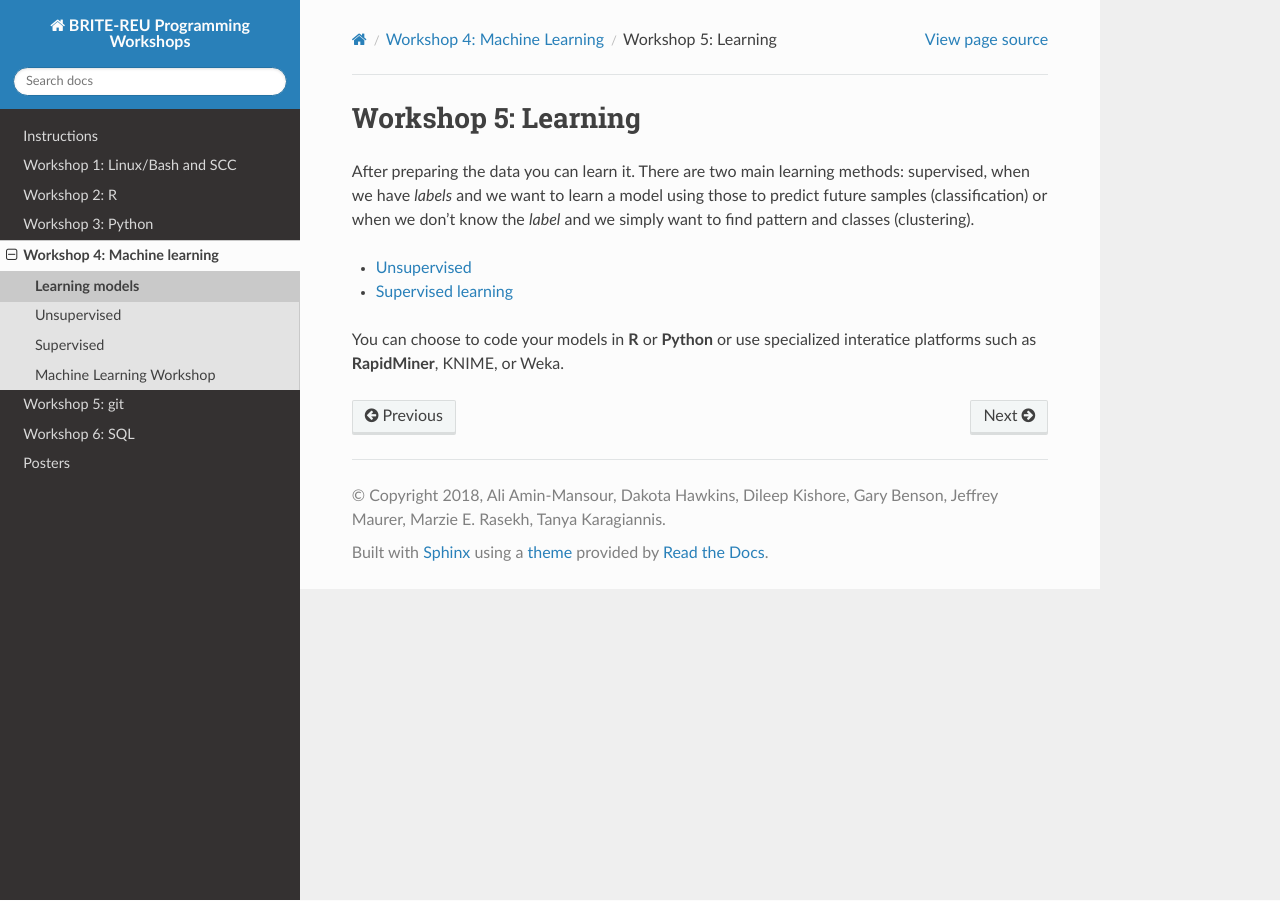
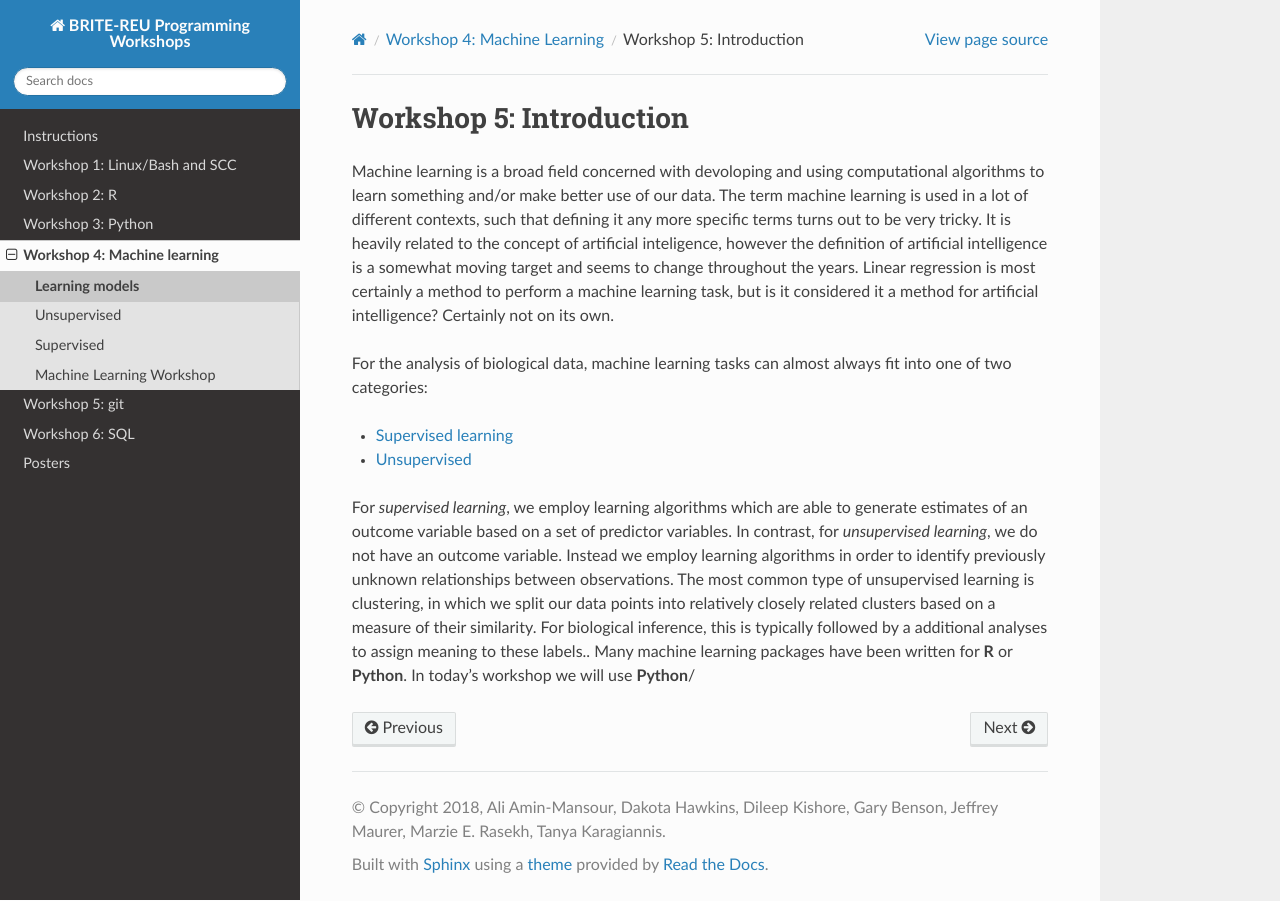
Before and after one commit to BRITE-REU/programming-workshops, a Sphinx documentation site: the page built from source/workshops/04_Machine_learning/learning.rst, in a window 1280 px wide. Built offline with Sphinx 7.4.7 and the Read the Docs theme 2.0.0, drawn with Linux system fonts in a browser that asks for light colours; pages that are not in the unit, such as notebooks, are missing from menus.

Commit message:
Changed introduction file

```diff
--- a/source/workshops/04_Machine_learning/learning.rst
+++ b/source/workshops/04_Machine_learning/learning.rst
@@ -1,12 +1,15 @@
 .. _linux_bash:
 
 ============================================
-Workshop 5: Learning
+Workshop 5: Introduction
 ============================================
-After preparing the data you can learn it.
-There are two main learning methods: supervised, when we have *labels* and we want to learn a model using those to predict future samples (classification) or when we don't know the *label* and we simply want to find pattern and classes (clustering).
+Machine learning is a broad field concerned with devoloping and using computational algorithms to learn something and/or make better use of our data.  The term machine learning is used in a lot of different contexts, such that defining it any more specific terms turns out to be very tricky. It is heavily related to the concept of artificial inteligence, however the definition of artificial intelligence is a somewhat moving target and seems to change throughout the years. Linear regression is most certainly a method to perform a machine learning task, but is it considered it a method for artificial intelligence? Certainly not on its own.
 
+For the analysis of biological data, machine learning tasks can almost always fit into one of two categories:
+
+- `Supervised learning <supervised_learning.html>`_
 - `Unsupervised <unsupervised_learning.html>`_
-- `Supervised learning <supervised_learning.html>`_
 
-You can choose to code your models in **R** or **Python** or use specialized interatice platforms such as **RapidMiner**, KNIME, or Weka.
+
+For *supervised learning*, we employ learning algorithms which are able to generate estimates of an outcome variable based on a set of predictor variables. In contrast, for *unsupervised learning*, we do not have an outcome variable. Instead we employ learning algorithms in order to identify previously unknown relationships between observations. The most common type of unsupervised learning is clustering, in which we split our data points into relatively closely related clusters based on a measure of their similarity. For biological inference, this is typically followed by a additional analyses to assign meaning to these labels..
+Many machine learning packages have been written for **R** or **Python**. In today's workshop we will use **Python**/
```
